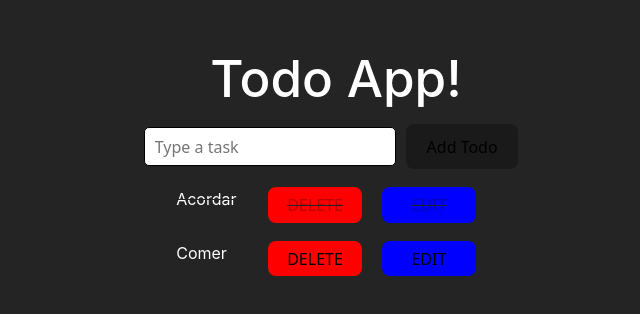
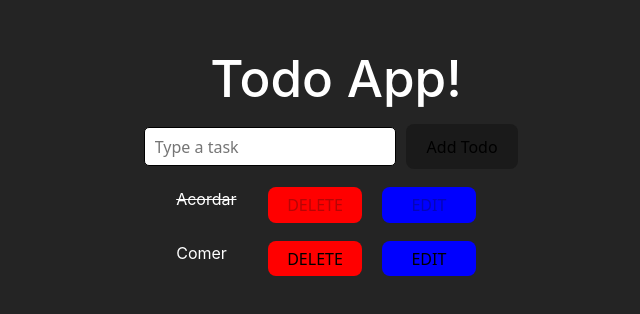
Before and after one commit to HenrikSantos/todo-app-with-TypeScript, a React (Vite) app: page / in a window 1280 px wide. Shown: the part 224-538 px from the top of the page, without its empty margins (304-944 px from the left). Built offline with nearby package versions, Linux system fonts and the light colour scheme.

Commit message:
fix: remove line-through in buttons

```diff
--- a/src/App.tsx
+++ b/src/App.tsx
@@ -101,8 +101,8 @@ function App() {
               todoArr.map((el) => {
                 return (
                   <>
-                    <li className={`${completedTodos.includes(el) ? 'completed' : ''} row mt-2`} onDoubleClick={() => setTodoHasCompleted(el)}>
-                      <p className='col-3'>{el}</p>
+                    <li className={'row mt-2'} onDoubleClick={() => setTodoHasCompleted(el)}>
+                      <p className={`${completedTodos.includes(el) ? 'completed' : ''} col-3`}>{el}</p>
                       <button className='list-delete-button col-3' disabled={completedTodos.includes(el)} type='button' onClick={() => deleteTodo(el)}>
                         DELETE
                       </button>
```
